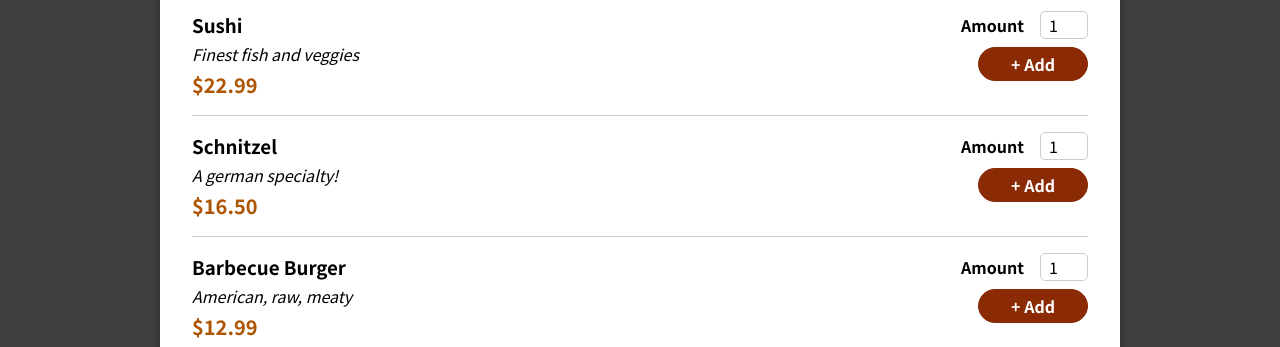
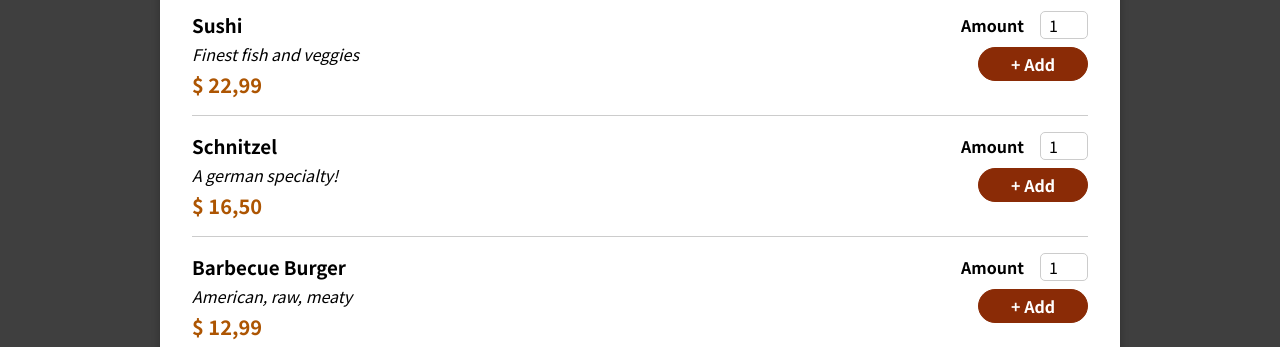
Before and after one commit to MrJouts/u-react-the-complete-guide, a React (Vite) app in the folder food-delivery-app/: page / in a window 1280 px wide. Shown: the part 453-800 px from the top of the page. Built offline with nearby package versions, Linux system fonts and the light colour scheme.

Commit message:
added formatPrice utility

```diff
--- a/food-delivery-app/src/components/Cart/Cart.tsx
+++ b/food-delivery-app/src/components/Cart/Cart.tsx
@@ -1,4 +1,5 @@
 import { CartItem as ICartItem } from "../../types";
+import { formatPrice } from "../../utils/format-price";
 import Modal from "../UI/Modal";
 import classes from "./Cart.module.scss";
 import CartItem from "./CartItem";
@@ -24,7 +25,7 @@ const Cart = ({ cartItems, onClose }: Props) => {
       </div>
       <div className={classes.total}>
         <span>Total Amount</span>
-        <span>${total.toFixed(2)}</span>
+        <span>{formatPrice(total)}</span>
       </div>
 
       <div className={classes.actions}>
--- a/food-delivery-app/src/components/Cart/CartItem.tsx
+++ b/food-delivery-app/src/components/Cart/CartItem.tsx
@@ -1,3 +1,4 @@
+import { formatPrice } from "../../utils/format-price";
 import classes from "./CartItem.module.scss";
 
 type Props = {
@@ -12,7 +13,7 @@ const CartItem = ({ name, amount, price }: Props) => {
       <div>
         <h2>{name}</h2>
         <div className={classes.summary}>
-          <div className={classes.price}>${price}</div>
+          <div className={classes.price}>{formatPrice(price)}</div>
           <div className={classes.amount}>x {amount}</div>
         </div>
       </div>
--- a/food-delivery-app/src/components/Meals/MealItem.tsx
+++ b/food-delivery-app/src/components/Meals/MealItem.tsx
@@ -1,8 +1,9 @@
+import { useContext } from "react";
 import classes from "./MealItem.module.scss";
 import MealItemForm from "./MealItemForm";
 import { meal } from "../../types";
-import { useContext } from "react";
 import CartContext from "../../store/cart-context";
+import { formatPrice } from "../../utils/format-price";
 
 type Props = {
   meal: meal;
@@ -11,8 +12,6 @@ type Props = {
 
 const MealItem = ({ meal }: Props) => {
   const { id, name, price, description } = meal;
-  const formattedPrice = `$${price.toFixed(2)}`;
-
   const cartCtx = useContext(CartContext);
 
   const addToCartHandler = (amount: number) => {
@@ -29,7 +28,7 @@ const MealItem = ({ meal }: Props) => {
       <div>
         <h3>{name}</h3>
         <div className={classes.description}>{description}</div>
-        <div className={classes.price}>{formattedPrice}</div>
+        <div className={classes.price}>{formatPrice(price)}</div>
       </div>
       <MealItemForm id={meal.id} onAddToCart={addToCartHandler} />
     </li>
--- /dev/null
+++ b/food-delivery-app/src/utils/format-price.ts
@@ -0,0 +1,5 @@
+export const formatPrice = (price: number) =>
+  price.toLocaleString("es-AR", {
+    style: "currency",
+    currency: "ARS",
+  });
```
